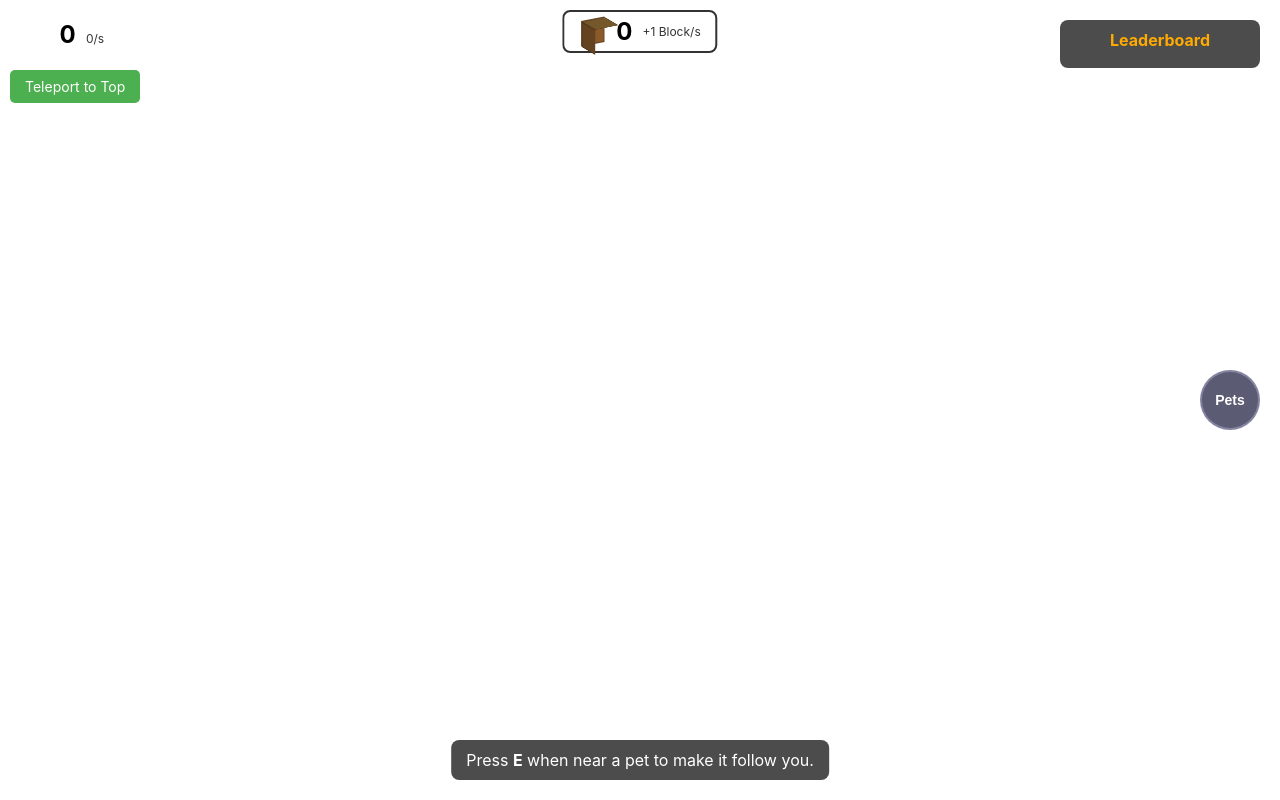
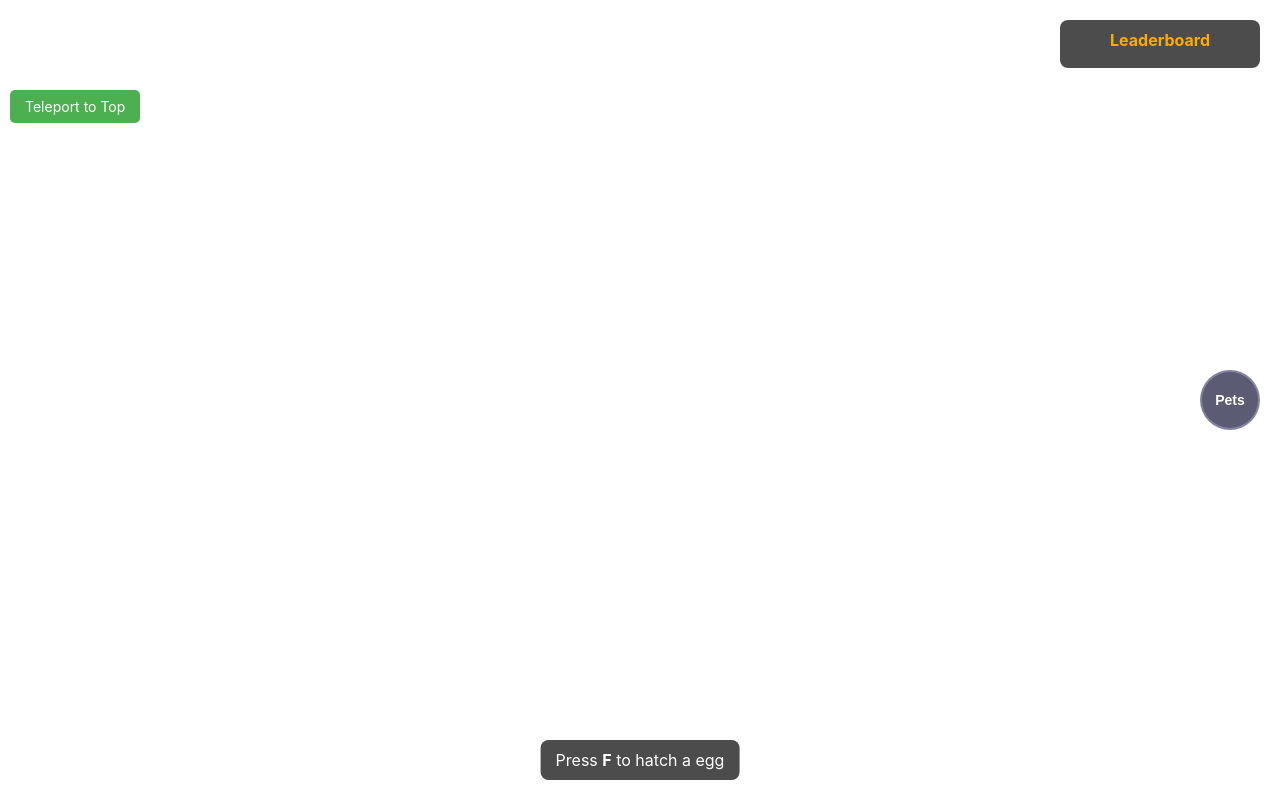
Before and after one commit to devfears/petfollow, a website: page assets/ui/index.html in a window 1280 px wide. Drawn offline with Linux system fonts and the light colour scheme; files whose address does not match are found by name.

Commit message:
chore: adjust UI text and layout

```diff
--- a/assets/ui/index.html
+++ b/assets/ui/index.html
@@ -337,15 +337,10 @@ and also configure additional buttons for mobile compatibility.
   </div>
 
   <div class="instructions">
-    Press <strong>E</strong> when near a pet to make it follow you.
+    Press <strong>F</strong> to hatch a egg
   </div>
 
   <!-- Other UI elements like tower floor, block count display, etc. might go here -->
-  <div class="top-right-info">
-    <div id="tower-floor-display">Floor: <span id="tower-floor-number">1</span></div>
-    <div>Blocks: <span class="top-block-count">0</span> (<span class="top-block-rate">0/s</span>)</div>
-  </div>
-
   <a id="teleport-button" class="teleport-button-style">Teleport to Top</a>
 
   <!-- ADDED: Egg Prompt HTML Structure -->
@@ -503,13 +498,6 @@ and also configure additional buttons for mobile compatibility.
     </div>
   </div>
 </template>
-
-<!-- Add this new UI element to match the image, which will be positioned at the top center -->
-<div class="top-block-counter">
-  <div class="top-block-icon"></div>
-  <div class="top-block-count">0</div>
-  <div class="top-block-rate">+1 Block/s</div>
-</div>
 
 <style>
   /* By default, we hide the mobile controls */
@@ -673,7 +661,7 @@ and also configure additional buttons for mobile compatibility.
   /* Style for the teleport button */
   #teleport-button {
     position: fixed;
-    top: 70px; /* Position below existing UI elements */
+    top: 90px; /* MODIFIED: Moved down from 70px */
     left: 10px;
     padding: 8px 15px;
     background-color: #4CAF50; /* Green */
```
